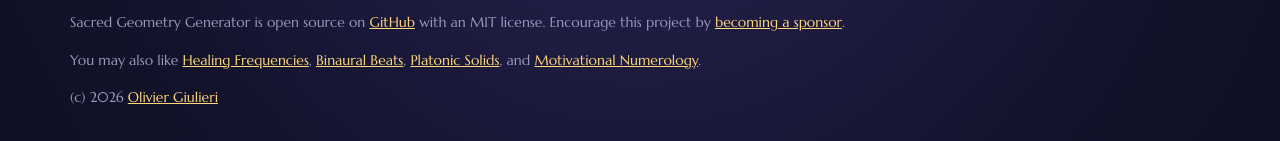
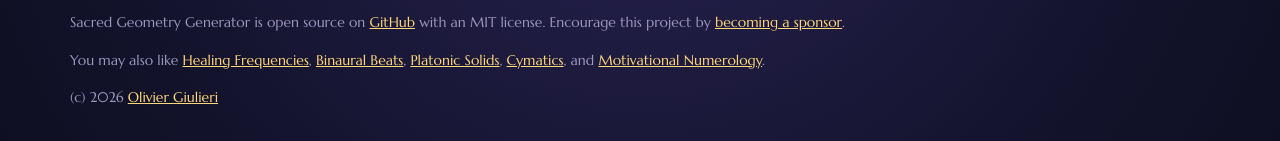
Before and after one commit to evoluteur/sacred-geometry, a website: page index.html in a window 1280 px wide. Shown: the part 1028-1169 px from the top of the page. Drawn offline with Linux system fonts and the light colour scheme.

Commit message:
docs: note that the generator needs no WebGL or canvas + link to cymatics

```diff
--- a/index.html
+++ b/index.html
@@ -229,6 +229,12 @@
           target="_blank"
           rel="noopener"
           >Platonic Solids</a
+        >,
+        <a
+          href="https://evoluteur.github.io/cymatics/"
+          target="_blank"
+          rel="noopener"
+          >Cymatics</a
         >, and
         <a
           href="https://evoluteur.github.io/motivational-numerology/"
```
Also changed, not shown: README.md.
